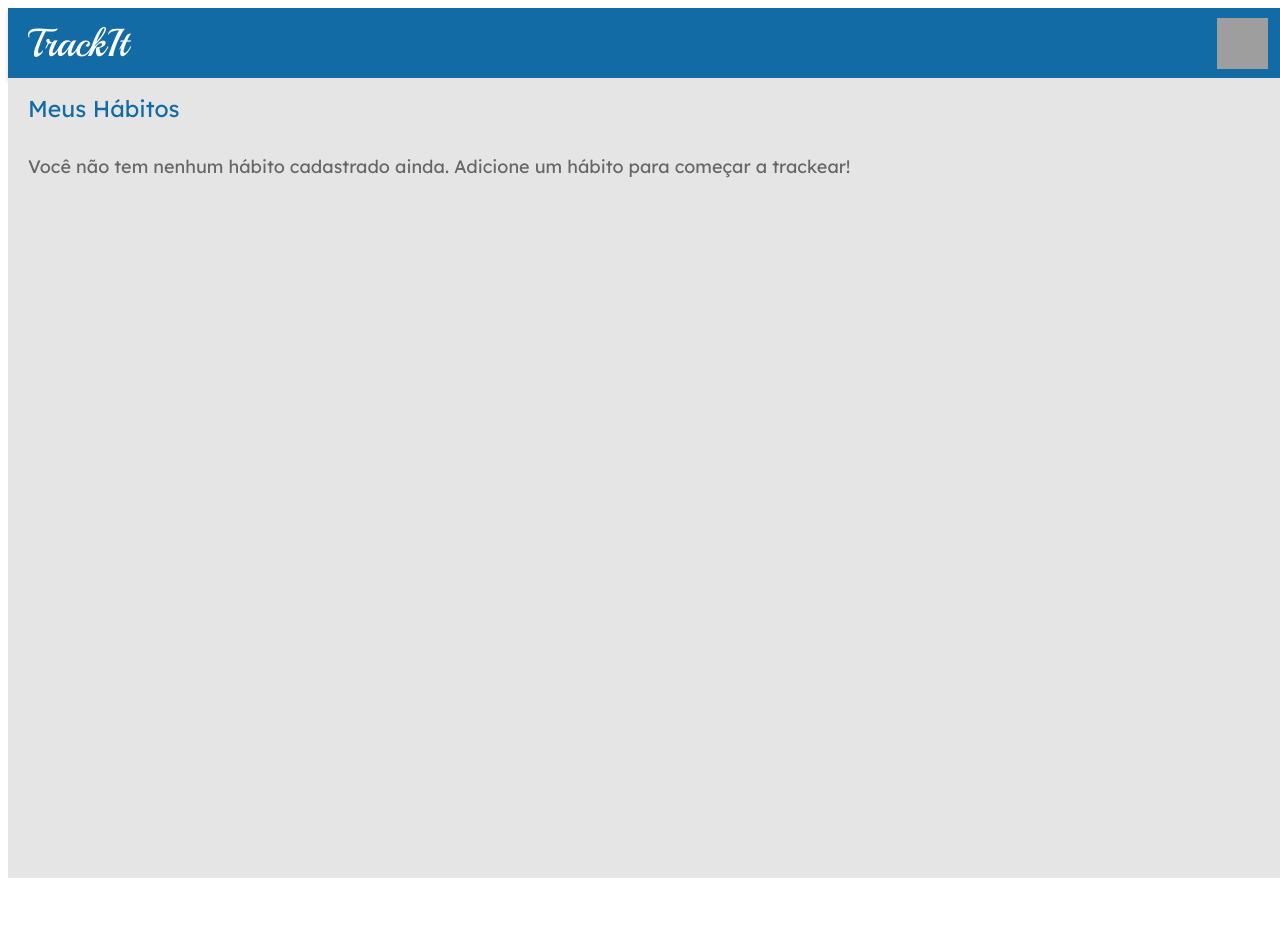
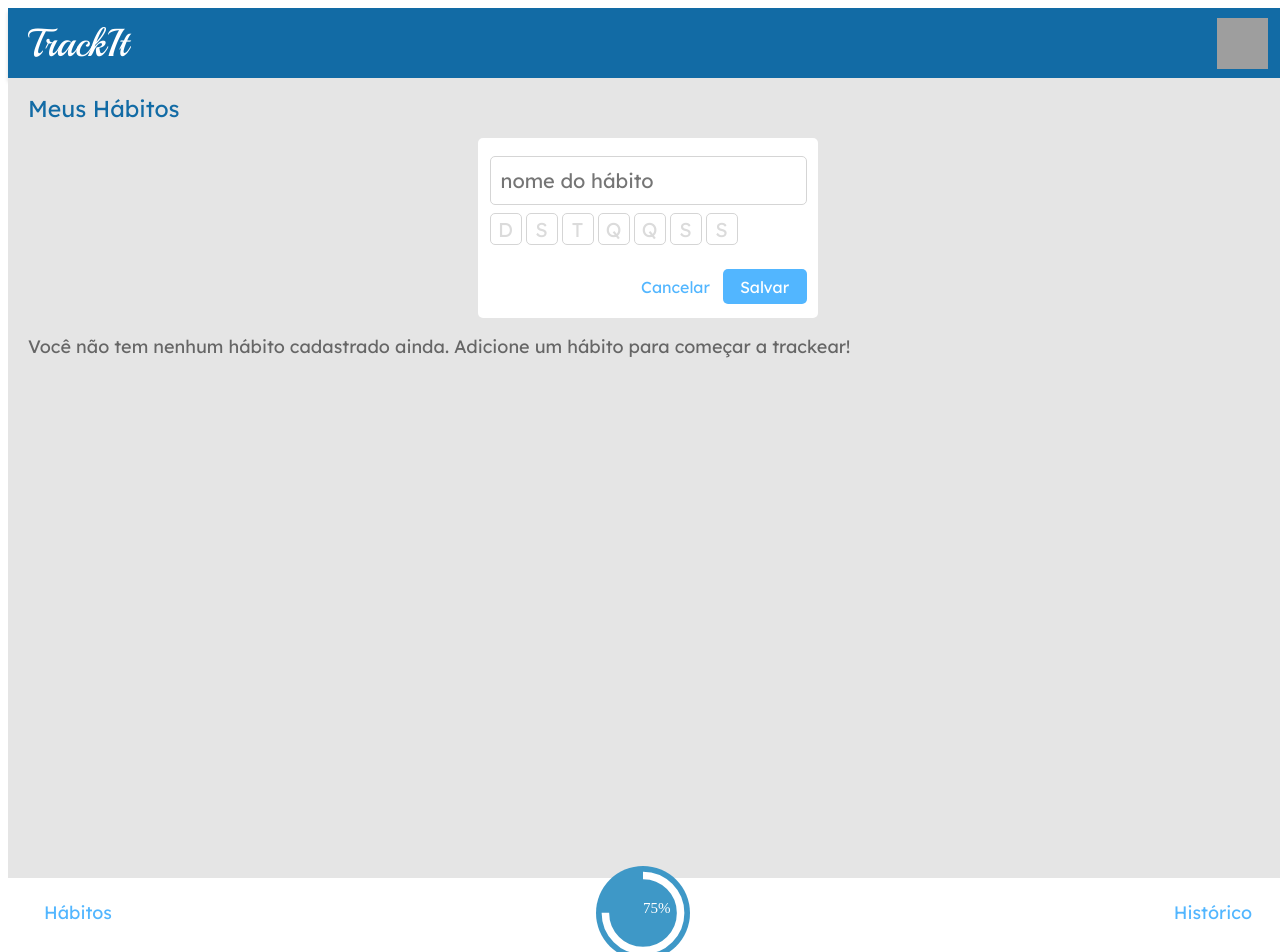
Before and after one commit to V-Emanuel/TrackIt, a React (Create React App) app: page /habitos in a window 1280 px wide. Shown: the top 952 px of the page. Before the commit the page ends 878 px from the top, so only its background shows below. Built offline with nearby package versions, Linux system fonts and the light colour scheme; grey boxes are pictures that could not be loaded; some icons are missing.

Commit message:
Footer finalizado

```diff
--- a/package.json
+++ b/package.json
@@ -10,6 +10,7 @@
     "localforage": "^1.10.0",
     "match-sorter": "^6.3.1",
     "react": "^18.2.0",
+    "react-circular-progressbar": "^2.1.0",
     "react-dom": "^18.2.0",
     "react-router-dom": "^6.4.5",
     "react-scripts": "5.0.1",
--- /dev/null
+++ b/src/Components/Footer.js
@@ -0,0 +1,51 @@
+import styled from "styled-components";
+import React from "react";
+import { CircularProgressbar, buildStyles } from "react-circular-progressbar";
+
+export default function Footer() {
+
+    const [percentage, serPescentage] = React.useState(75);
+    return (
+        <>
+            <FooterDiv>
+                <p>Hábitos</p>
+                <CircularProgressbar
+                    value={percentage}
+                    text={`${percentage}%`}
+                    background
+                    backgroundPadding={6}
+                    styles={buildStyles({
+                        backgroundColor: "#3e98c7",
+                        textColor: "#fff",
+                        pathColor: "#fff",
+                        trailColor: "transparent"
+                    })}
+                />
+                <p>Histórico</p>
+            </FooterDiv>
+        </>
+    );
+}
+
+const FooterDiv = styled.footer`
+    width: 100%;
+    height: 70px;
+    background: #FFFFFF;
+    display: flex;
+    align-items: center;
+    justify-content: space-between;
+    box-sizing: border-box;
+    padding-left: 36px;
+    padding-right: 36px;
+    p{
+        font-family: 'Lexend Deca';
+        font-style: normal;
+        font-weight: 400;
+        font-size: 18px;
+        line-height: 22px;
+        color: #52B6FF;
+    }
+    .CircularProgressbar{
+        width: 94px;
+    }
+`;
--- a/src/Rotas/Cadastro.js
+++ b/src/Rotas/Cadastro.js
@@ -47,12 +47,12 @@ return (
                 onChange={e => setUser({ ...user, name: e.target.value })}
                 required>
             </input>
-            <inputp
+            <input
                 type="url"
                 placeholder="foto"
                 onChange={e => setUser({ ...user, image: e.target.value })}
                 required>
-            </inputp>
+            </input>
             <button><p>Cadastrar</p></button>
         </form>
         <Link to="/"><p>Já tem uma conta? Faça Login!</p></Link>
--- a/src/Rotas/Habitos.js
+++ b/src/Rotas/Habitos.js
@@ -2,16 +2,25 @@ import { React, useContext, useState } from "react";
 import styled from "styled-components";
 import Topo from "../Components/Topo";
 import HabitContext from "../contexts/HabitContext";
+import Footer from "../Components/Footer";
 
 export default function Habitos() {
 
     const [dayColor, setDayColor] = useState(false);
-    const [showAdd, setShowAdd] = useState(false);
-    const week = ["D", "S", "T", "Q", "Q", "S", "S"];
+    const [showAdd, setShowAdd] = useState(true);
+    const week = [
+        { id: 0, name: "D" },
+        { id: 1, name: "S" },
+        { id: 2, name: "T" },
+        { id: 3, name: "Q" },
+        { id: 4, name: "Q" },
+        { id: 5, name: "S" },
+        { id: 6, name: "S" },
+      ];
     const { habit, setHabit } = useContext(HabitContext);
     return (
         <>
-            <Topo></Topo>
+            <Topo/>
             <Menu>
                 <Tittle>
                     <p className="tittleAdd">Meus Hábitos</p>
@@ -26,7 +35,7 @@ export default function Habitos() {
                             required>
                         </input>
                         <WeekDays>
-                            {week.map((item) => <Day cor={dayColor}><p>{item}</p></Day>)}
+                            {week.map((item) => <Day cor={dayColor}><p>{item.name}</p></Day>)}
                         </WeekDays>
                         <Buttons>
                             <div className="cancel">
@@ -41,7 +50,7 @@ export default function Habitos() {
                 <p className="initialDescrition">Você não tem nenhum hábito cadastrado ainda.
                     Adicione um hábito para começar a trackear!</p>
             </Menu>
-
+            <Footer/>
         </>
     );
 }
```
Also changed, not shown: 1 other file (tests, documents, lock files or other folders).
